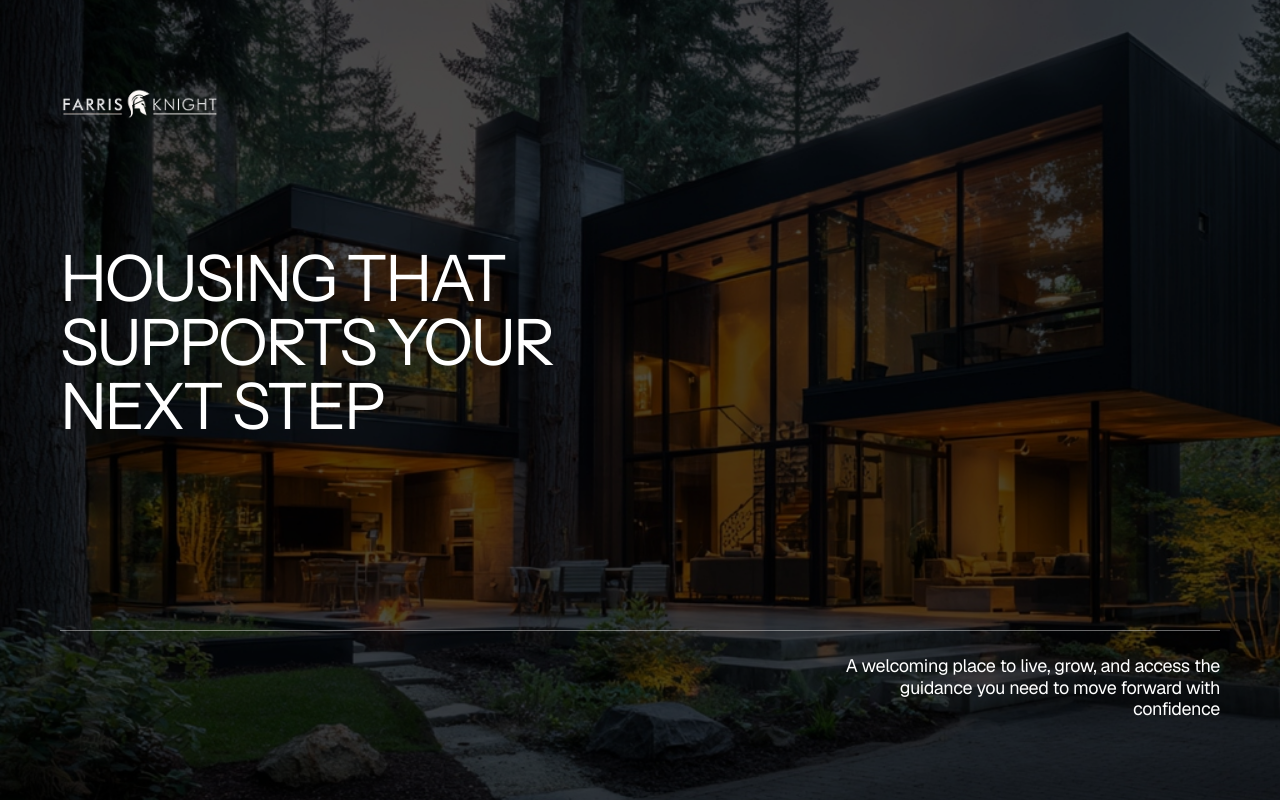
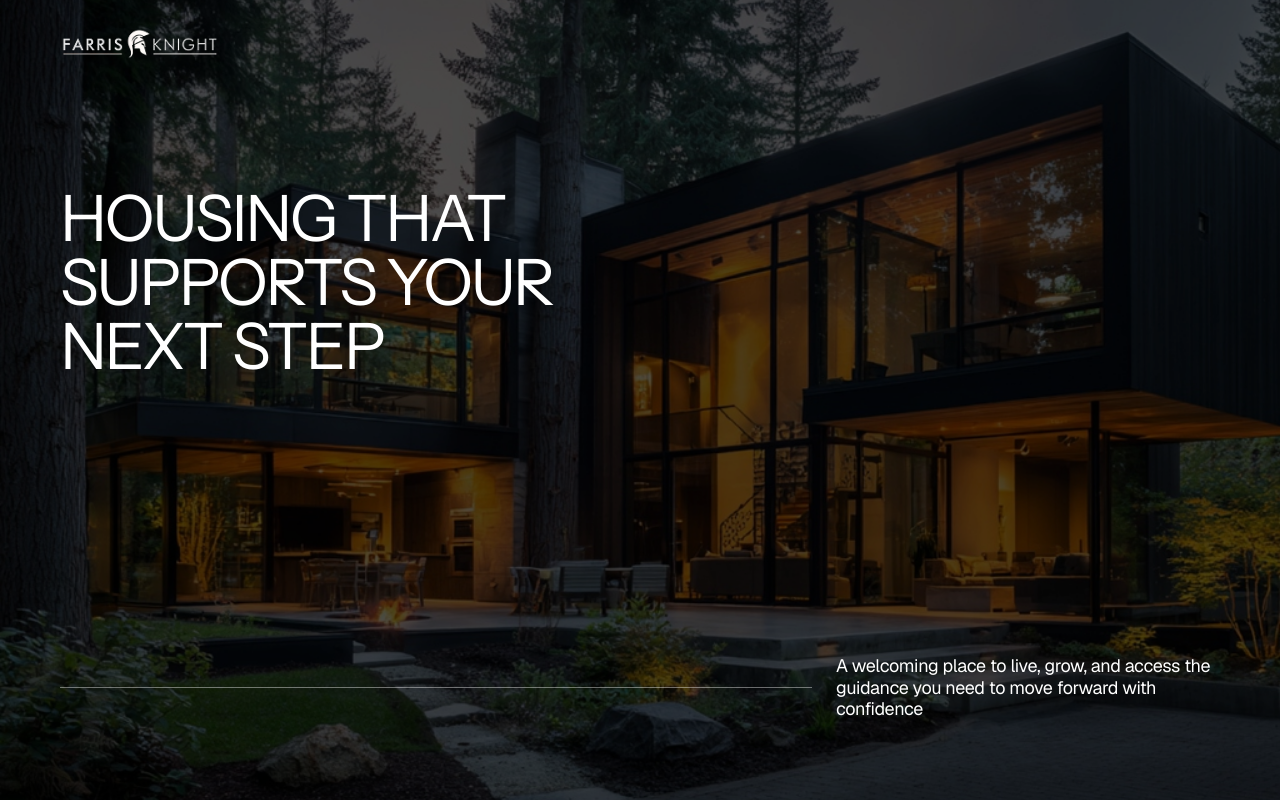
Before and after one commit to talhaiftikhar12549/farris-khight, a Next.js app: page / in a window 1280 px wide. Shown: the top 800 px of the page. Built offline with nearby package versions, Linux system fonts and the light colour scheme.

Commit message:
adjust padding in the hero section

```diff
--- a/src/app/components/Hero.js
+++ b/src/app/components/Hero.js
@@ -3,10 +3,10 @@ import Image from "next/image";
 export default function Hero() {
     return (
         <section className="relative w-full h-screen bg-black text-white overflow-hidden">
-            {/* Background Image */}
+
             <div className="absolute inset-0 z-0">
                 <Image
-                    src="/images/hero-bg.jpg" // Assuming this is the path, will verify
+                    src="/images/hero-bg.jpg"
                     alt="Modern house at night"
                     fill
                     className="object-cover"
@@ -16,7 +16,7 @@ export default function Hero() {
             </div>
 
             {/* Main Layout Container - Padding 80px 60px */}
-            <div className="relative z-10 w-full h-full flex flex-col justify-between px-[60px] py-[80px]">
+            <div className="relative z-10 w-full h-full flex flex-col justify-between px-[60px] pt-[20px] pb-[80px]">
 
                 {/* Container 1: Icon (Logo) and H1 */}
                 <div className="flex flex-col flex-grow">
@@ -49,15 +49,14 @@ export default function Hero() {
                     </div>
                 </div>
 
-                {/* Container 2: Line and P tag content */}
-                <div className="w-full">
+                {/* Container 2: Flex Row with Line and Text */}
+                <div className="w-full flex flex-row items-center gap-6">
                     {/* Horizontal Divider Line */}
-                    <div className="w-full h-[1px] bg-white/40 mb-6"></div>
+                    <div className="flex-grow h-[1px] bg-white/40"></div>
 
-                    {/* Subtext aligned to the right */}
-                    <div className="flex justify-end w-full">
+                    {/* Subtext */}
                     <p
-                            className="text-white text-right max-w-sm"
+                        className="text-white text-left max-w-sm"
                         style={{
                             fontFamily: 'var(--font-geist-sans)',
                             fontWeight: 400,
@@ -70,12 +69,7 @@ export default function Hero() {
                     </p>
                 </div>
             </div>
-            </div>
 
-            {/* Note: Removed the thin outer border as the padding constraints likely define the visual bounds now,
-                 but if the user wants the border *inside* the padding, it would go here.
-                 Previous design had it. I will leave it out unless requested to avoid cluttering the specific padding request.
-             */}
         </section>
     );
 }
```
Lines whose indentation alone changed are shown as unchanged.
